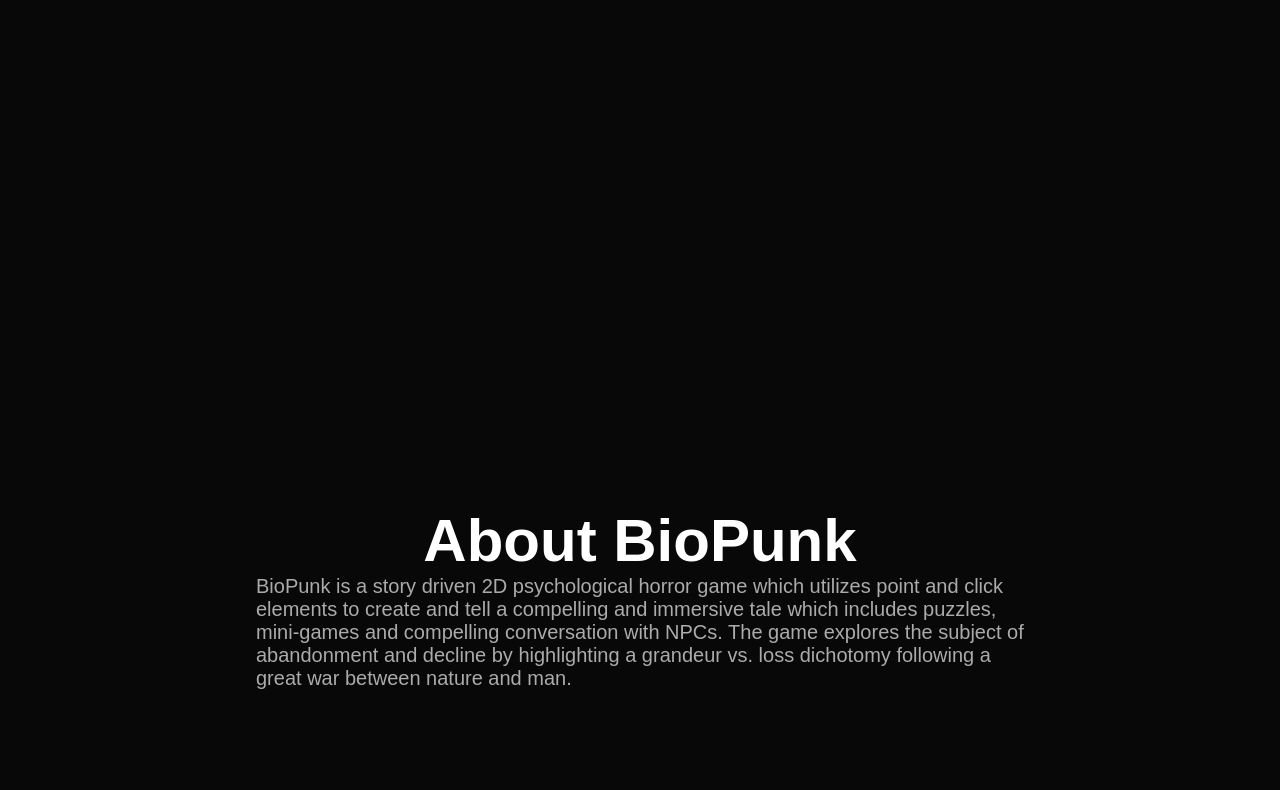
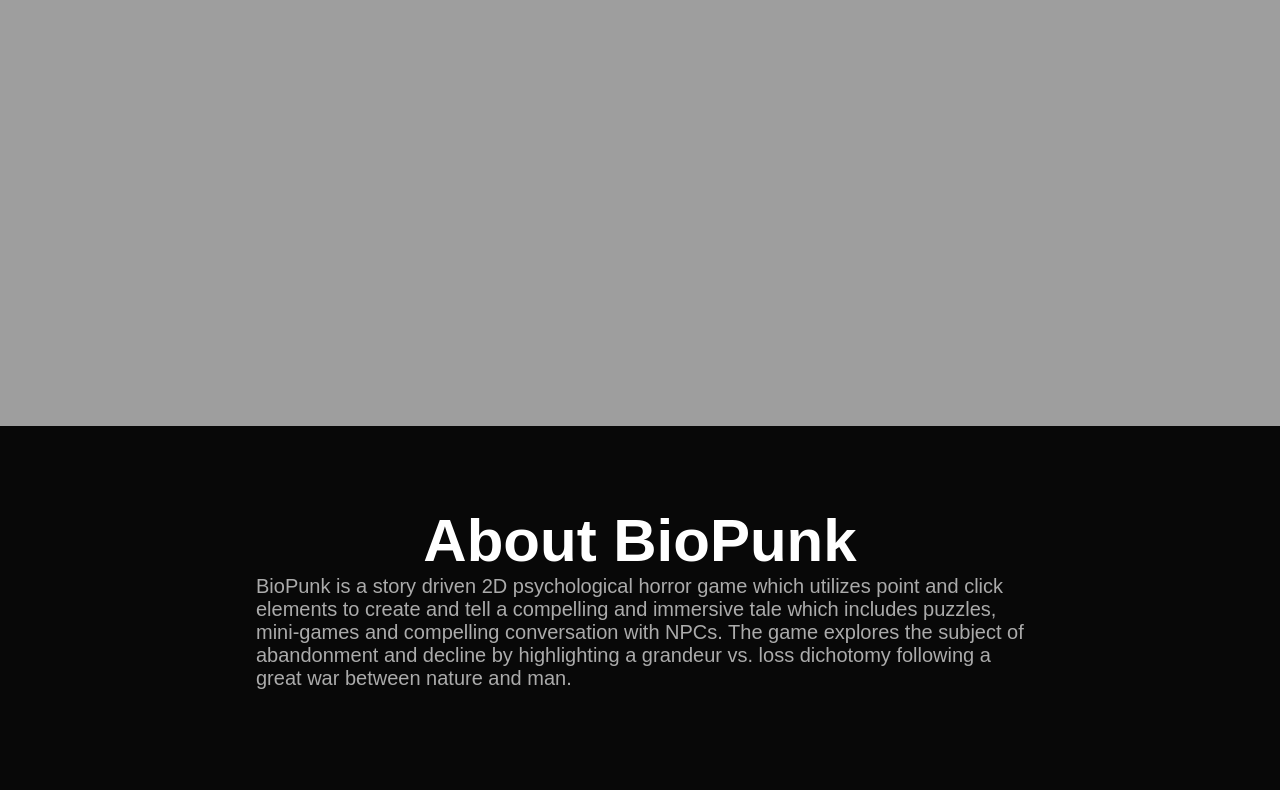
Before and after one commit to Ayen11/BioPunk-Site, a plain HTML site: page index.html in a window 1280 px wide. Shown: the part 374-1164 px from the top of the page. Drawn offline with Linux system fonts and the light colour scheme; the site is published under a folder, as on GitHub Pages, so addresses that start at the root find nothing.

Commit message:
fixed bug not  displaying background image
its that / at the start of the address that VSCode adds but github can't read

```diff
--- a/style.css
+++ b/style.css
@@ -24,7 +24,7 @@ body{
 #header{
     width: 100%;
     height: 100vh;
-    background-image: url(/images/1stCutscene2.png);  /*change background image later*/
+    background-image: url(images/1stCutscene2.png);  /*change background image later*/
     background-size: cover;
     background-position: center;
 }
```
